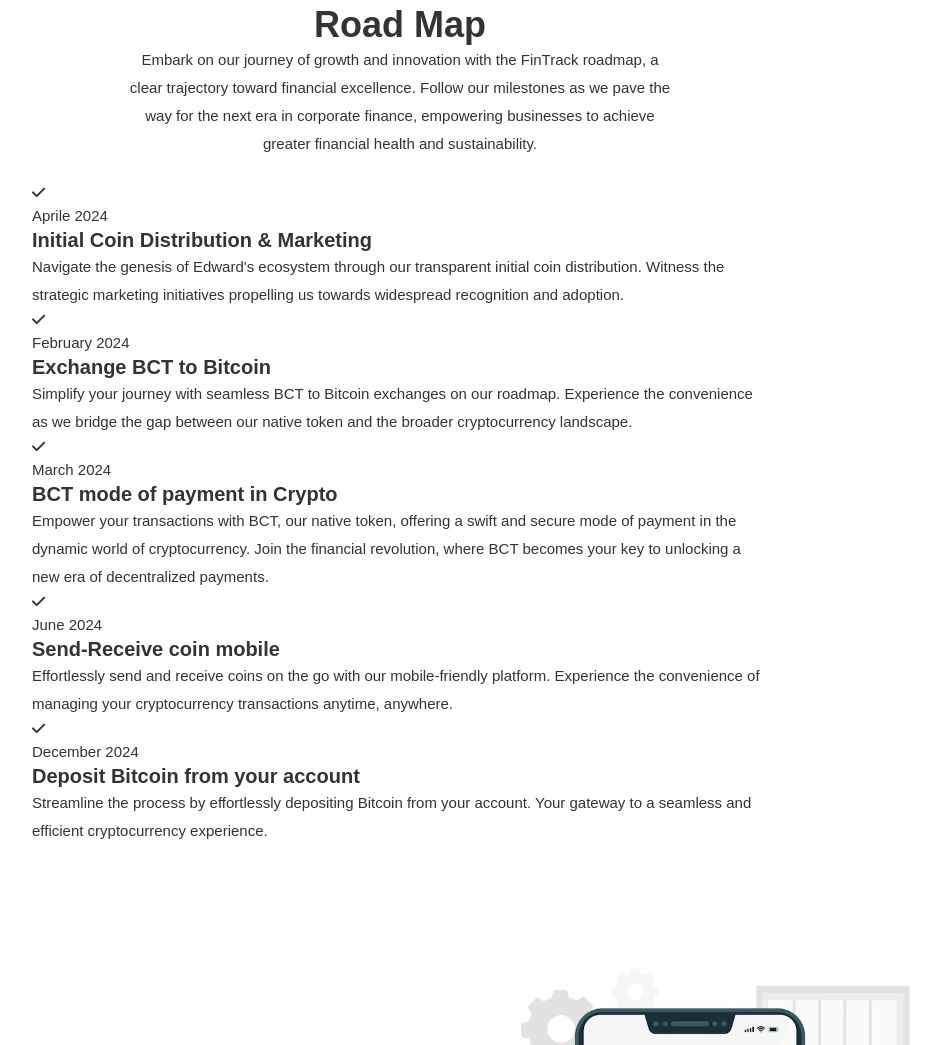
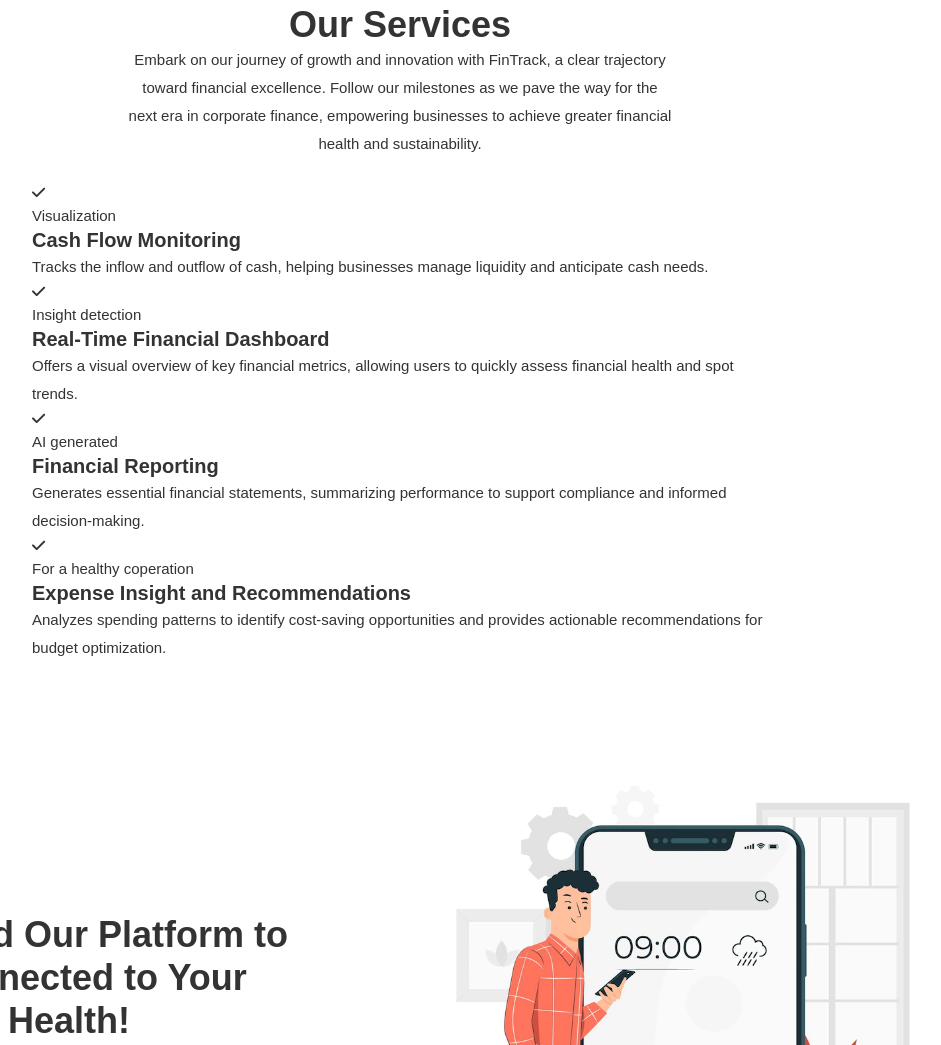
Before and after one commit to walidtolba/finhealth_landing_page, a plain HTML site: page index.html in a window 1280 px wide. Shown: the part 2557-3602 px from the top of the page, without its empty margins (240-1181 px from the left). Drawn offline with Linux system fonts and the light colour scheme; files that its build step writes are made by us from their sources; a small style sheet from the web is missing.

Commit message:
fixed timeline

```diff
--- a/index.html
+++ b/index.html
@@ -207,9 +207,9 @@
       <div class="container py-5">
         <div class="row">
           <div class="col-lg-6 mx-auto text-center">
-            <h1><span class="theme-color"> Road Map </span></h1>
+            <h1><span class="theme-color"> Our Services </span></h1>
             <p>
-              Embark on our journey of growth and innovation with the FinTrack roadmap, a clear trajectory toward financial excellence. Follow our milestones as we pave the way for the next era in corporate finance, empowering businesses to achieve greater financial health and sustainability.
+              Embark on our journey of growth and innovation with FinTrack, a clear trajectory toward financial excellence. Follow our milestones as we pave the way for the next era in corporate finance, empowering businesses to achieve greater financial health and sustainability.
             </p>
           </div>
         </div>
@@ -221,13 +221,10 @@
                   <i class="fa-solid fa-check"></i>
                 </div>
                 <div class="timeline_content">
-                  <span class="tm_date">Aprile 2024</span>
-                  <h4>Initial Coin Distribution &amp; Marketing</h4>
+                  <span class="tm_date">Visualization</span>
+                  <h4>Cash Flow Monitoring</h4>
                   <p>
-                    Navigate the genesis of Edward's ecosystem through our
-                    transparent initial coin distribution. Witness the strategic
-                    marketing initiatives propelling us towards widespread
-                    recognition and adoption.
+                    Tracks the inflow and outflow of cash, helping businesses manage liquidity and anticipate cash needs.
                   </p>
                 </div>
               </div>
@@ -236,13 +233,10 @@
                   <i class="fa-solid fa-check"></i>
                 </div>
                 <div class="timeline_content">
-                  <span class="tm_date">February 2024</span>
-                  <h4>Exchange BCT to Bitcoin</h4>
+                  <span class="tm_date">Insight detection</span>
+                  <h4>Real-Time Financial Dashboard</h4>
                   <p>
-                    Simplify your journey with seamless BCT to Bitcoin exchanges
-                    on our roadmap. Experience the convenience as we bridge the
-                    gap between our native token and the broader cryptocurrency
-                    landscape.
+                    Offers a visual overview of key financial metrics, allowing users to quickly assess financial health and spot trends.
                   </p>
                 </div>
               </div>
@@ -251,15 +245,10 @@
                   <i class="fa-solid fa-check"></i>
                 </div>
                 <div class="timeline_content">
-                  <span class="tm_date">March 2024</span>
-                  <h4>BCT mode of payment in Crypto</h4>
+                  <span class="tm_date">AI generated</span>
+                  <h4>Financial Reporting</h4>
                   <p>
-                    Empower your transactions with BCT, our native token,
-                    offering a swift and secure mode of payment in the dynamic
-                    world of cryptocurrency. Join the financial revolution,
-                    where BCT becomes your key to unlocking a new era of
-                    decentralized payments.
-                  </p>
+                    Generates essential financial statements, summarizing performance to support compliance and informed decision-making.
                 </div>
               </div>
               <div class="timeline_block">
@@ -267,29 +256,14 @@
                   <i class="fa-solid fa-check"></i>
                 </div>
                 <div class="timeline_content">
-                  <span class="tm_date">June 2024</span>
-                  <h4>Send-Receive coin mobile</h4>
+                  <span class="tm_date">For a healthy coperation</span>
+                  <h4>Expense Insight and Recommendations</h4>
                   <p>
-                    Effortlessly send and receive coins on the go with our
-                    mobile-friendly platform. Experience the convenience of
-                    managing your cryptocurrency transactions anytime, anywhere.
+                    Analyzes spending patterns to identify cost-saving opportunities and provides actionable recommendations for budget optimization.
                   </p>
                 </div>
               </div>
-              <div class="timeline_block">
-                <div class="timeline_icon tm_complete">
-                  <i class="fa-solid fa-check"></i>
-                </div>
-                <div class="timeline_content">
-                  <span class="tm_date">December 2024</span>
-                  <h4>Deposit Bitcoin from your account</h4>
-                  <p>
-                    Streamline the process by effortlessly depositing Bitcoin
-                    from your account. Your gateway to a seamless and efficient
-                    cryptocurrency experience.
-                  </p>
-                </div>
-              </div>
+
             </div>
           </div>
         </div>
```
